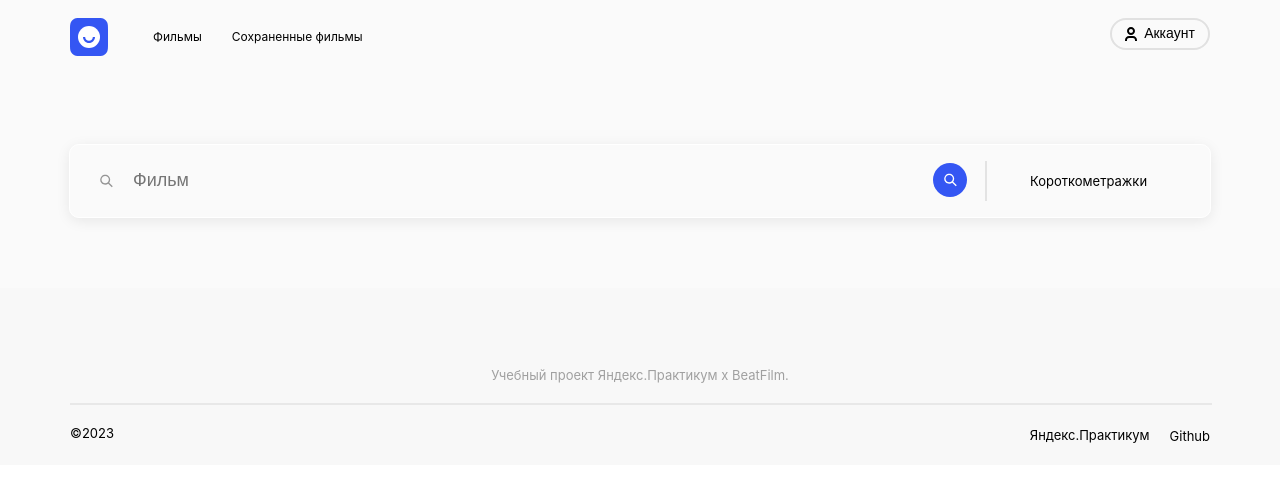
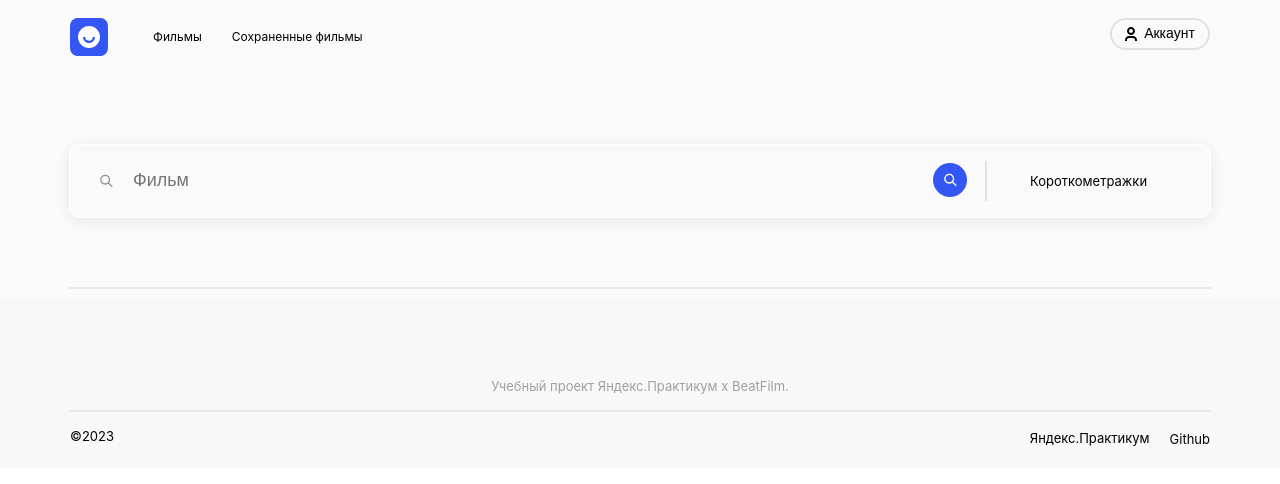
Before and after one commit to Olyaolya13/movies-explorer-frontend, a React app: page /movies in a window 1280 px wide. Built offline with nearby package versions, Linux system fonts and the light colour scheme.

Commit message:
refactor footer and searchform

```diff
--- a/src/components/Footer/Footer.css
+++ b/src/components/Footer/Footer.css
@@ -1,15 +1,12 @@
-.footer{
-    background-color: #F8F8F8;
-    padding:0 70px 0 70px;
-}
-.footer__content{
+.footer {
   display: flex;
-    justify-content: space-between;
-    padding-bottom: 20px;
+  flex-direction: column;
+  background-color: #f8f8f8;
+  padding: 0 70px;
 }
 
-.footer__title{
-    color: #A0A0A0;
+.footer__title {
+  color: #a0a0a0;
   font-size: 13px;
   font-weight: 400;
   line-height: normal;
@@ -18,26 +15,17 @@
   margin: 0;
 }
 
-.footer__line{
-    border: 1px solid #E8E8E8;
-    width: 1140px;
-    margin: 20px 0 20px 0;
+.footer__line {
+  border: 1px solid #e8e8e8;
 }
 
-.footer__subtitle,
-.footer__link,
-.footer__year{
-font-size: 13px;
-font-weight: 400;
-line-height: normal;
-margin: 0;
+.footer__content {
+  display: flex;
+  justify-content: space-between;
+  padding-bottom: 20px;
 }
 
-.footer__subtitle{
-    padding-right: 20px;
-}
-
-.footer__text{
+.footer__text {
   display: flex;
   align-items: center;
   list-style: none;
@@ -45,12 +33,25 @@ margin: 0;
   padding: 0;
 }
 
-.footer__link{
+.footer__link {
   text-decoration: none;
-    transition: .3s linear;
+  transition: 0.3s linear;
   color: #000;
 }
 
-.footer__link:hover{
+.footer__link:hover {
   opacity: 0.7;
 }
+
+.footer__subtitle,
+.footer__link,
+.footer__year {
+  font-size: 13px;
+  font-weight: 400;
+  line-height: normal;
+  margin: 0;
+}
+
+.footer__subtitle {
+  padding-right: 20px;
+}
--- a/src/components/SearchForm/SearchForm.css
+++ b/src/components/SearchForm/SearchForm.css
@@ -1,9 +1,10 @@
 .search {
   background-color: #fafafa;
-  padding: 70px 0;
+  padding: 70px 0 0;
   margin: 0;
   display: flex;
-  justify-content: center;
+  flex-direction: column;
+  align-items: center;
 }
 
 .search__button {
@@ -63,3 +64,9 @@
   font-weight: 400;
   padding-left: 14px;
 }
+
+.search__horizontal-line {
+  border: 1px solid #e8e8e8;
+  width: 1140px;
+  margin: 69px 0 10px;
+}
--- a/src/components/SearchForm/SearchForm.js
+++ b/src/components/SearchForm/SearchForm.js
@@ -38,6 +38,7 @@ function SearchForm({ onSearch }) {
           <p className="search__text">{SearchFormData.shortFilm}</p>
         </div>
       </form>
+      <p className="search__horizontal-line"></p>
     </section>
   );
 }
```
Lines whose indentation alone changed are shown as unchanged.
